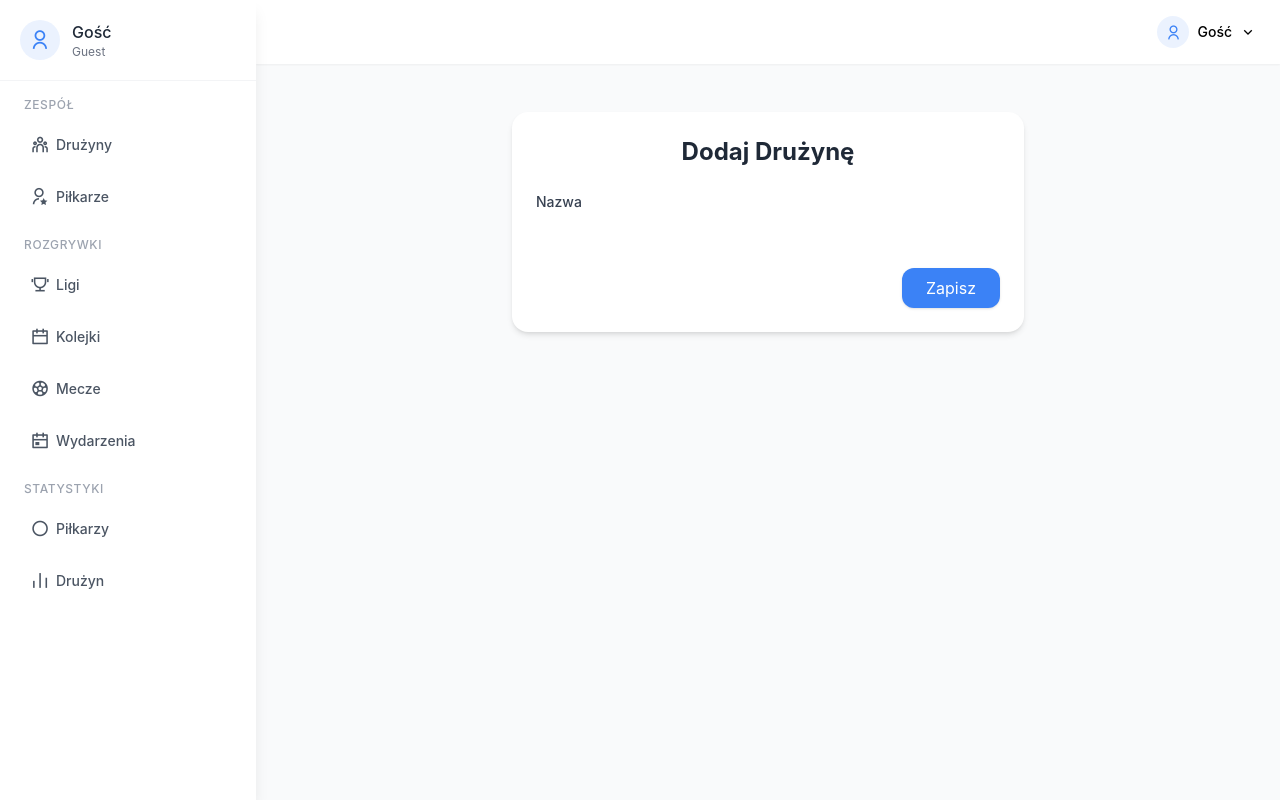
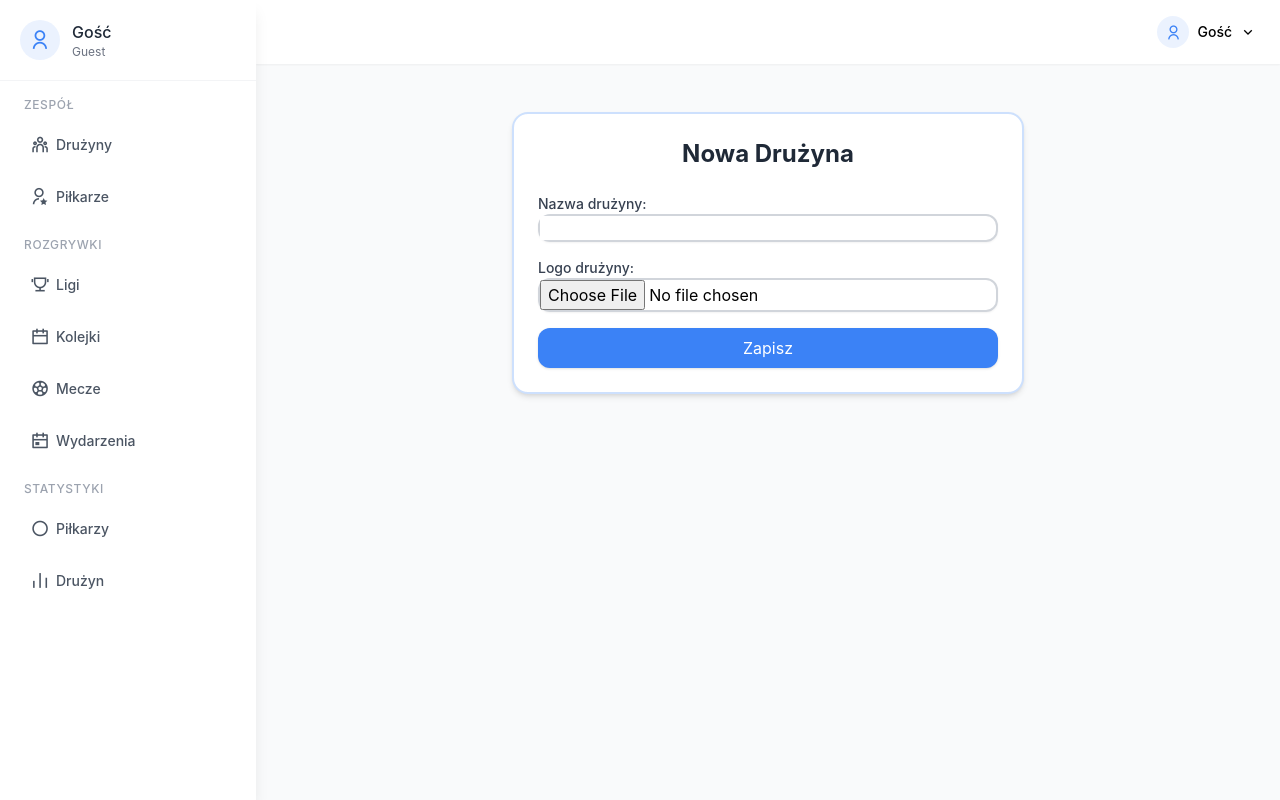
Before and after one commit to MateuszSokolowski03/Projekt, a Django app: page /teams/add/ in a window 1280 px wide. Run offline with Django 5.2, Linux system fonts and the light colour scheme; some libraries are stand-ins or nearby versions.

Commit message:
zmiany wygladu formularzy

```diff
--- a/apps/planner/templates/add_event.html
+++ b/apps/planner/templates/add_event.html
@@ -4,7 +4,7 @@
 
 {% block content %}
 <div class="container mx-auto p-4">
-    <div class="bg-white shadow-md rounded-lg p-6 max-w-lg mx-auto">
+    <div class="bg-white shadow-md rounded-lg p-6 max-w-lg mx-auto border-2 border-solid border-primary/25">
         <h1 class="text-2xl font-bold mb-6 text-center text-gray-800">Dodaj Wydarzenie</h1>
         <form method="post" class="space-y-6">
             {% csrf_token %}
@@ -79,8 +79,8 @@
             {% endfor %}
             </div>
             <div class="flex justify-end">
-                <button type="submit" class="bg-primary text-white px-6 py-2 rounded-md shadow hover:bg-primary/90">
-                    Zapisz
+                <button type="submit" class="w-full bg-primary text-white py-2 rounded-md shadow hover:bg-primary/90 transition-colors">
+                Zapisz
                 </button>
             </div>
         </form>
--- a/apps/planner/templates/add_league.html
+++ b/apps/planner/templates/add_league.html
@@ -4,7 +4,7 @@
 
 {% block content %}
 <div class="container mx-auto p-4">
-    <div class="bg-white shadow-md rounded-lg p-6 max-w-lg mx-auto">
+    <div class="bg-white shadow-md rounded-lg p-6 max-w-lg mx-auto border-2 border-solid border-primary/25">
         <h1 class="text-2xl font-bold mb-6 text-center text-gray-800">Dodaj Ligę</h1>
         <form method="post" class="space-y-6">
             {% csrf_token %}
@@ -46,8 +46,8 @@
                 {% endfor %}
             </div>
             <div class="flex justify-end">
-                <button type="submit" class="bg-primary text-white px-6 py-2 rounded-md shadow hover:bg-primary/90">
-                    Zapisz
+                <button type="submit" class="w-full bg-primary text-white py-2 rounded-md shadow hover:bg-primary/90 transition-colors">
+                Zapisz
                 </button>
             </div>
         </form>
--- a/apps/planner/templates/add_match.html
+++ b/apps/planner/templates/add_match.html
@@ -4,7 +4,7 @@
 
 {% block content %}
 <div class="container mx-auto p-4">
-    <div class="bg-white shadow-md rounded-lg p-6 max-w-lg mx-auto">
+    <div class="bg-white shadow-md rounded-lg p-6 max-w-lg mx-auto border-2 border-solid border-primary/25">
         <h1 class="text-2xl font-bold mb-6 text-center text-gray-800">Dodaj Mecz</h1>
         {% if form.errors %}
             <div class="bg-red-100 border border-red-400 text-red-700 px-4 py-3 rounded mb-4">
@@ -91,8 +91,8 @@
                 {% endfor %}
             </div>
             <div class="flex justify-end">
-                <button type="submit" class="bg-primary text-white px-6 py-2 rounded-md shadow hover:bg-primary/90">
-                    Zapisz
+                <button type="submit" class="w-full bg-primary text-white py-2 rounded-md shadow hover:bg-primary/90 transition-colors">
+                Zapisz
                 </button>
             </div>
         </form>
--- a/apps/planner/templates/add_player.html
+++ b/apps/planner/templates/add_player.html
@@ -4,7 +4,7 @@
 
 {% block content %}
 <div class="container mx-auto p-4">
-    <div class="bg-white shadow-md rounded-lg p-6 max-w-lg mx-auto">
+    <div class="bg-white shadow-md rounded-lg p-6 max-w-lg mx-auto border-2 border-solid border-primary/25">
         <h1 class="text-2xl font-bold mb-6 text-center text-gray-800">Dodaj Piłkarza</h1>
         <form method="post" class="space-y-6">
             {% csrf_token %}
@@ -43,8 +43,8 @@
                 {% endfor %}
             </div>
             <div class="flex justify-end">
-                <button type="submit" class="bg-primary text-white px-6 py-2 rounded-md shadow hover:bg-primary/90">
-                    Zapisz
+                <button type="submit" class="w-full bg-primary text-white py-2 rounded-md shadow hover:bg-primary/90 transition-colors">
+                Zapisz
                 </button>
             </div>
         </form>
--- a/apps/planner/templates/add_round.html
+++ b/apps/planner/templates/add_round.html
@@ -4,7 +4,7 @@
 
 {% block content %}
 <div class="container mx-auto p-4">
-    <div class="bg-white shadow-md rounded-lg p-6 max-w-lg mx-auto">
+    <div class="bg-white shadow-md rounded-lg p-6 max-w-lg mx-auto border-2 border-solid border-primary/25">
         <h1 class="text-2xl font-bold mb-6 text-center text-gray-800">Dodaj Kolejkę</h1>
         <form method="post" class="space-y-6">
             {% csrf_token %}
@@ -55,8 +55,8 @@
                 </div>
             </div>
             <div class="flex justify-end">
-                <button type="submit" class="bg-primary text-white px-6 py-2 rounded-md shadow hover:bg-primary/90">
-                    Zapisz
+                <button type="submit" class="w-full bg-primary text-white py-2 rounded-md shadow hover:bg-primary/90 transition-colors">
+                Zapisz
                 </button>
             </div>
         </form>
--- a/apps/planner/templates/add_team.html
+++ b/apps/planner/templates/add_team.html
@@ -4,30 +4,30 @@
 
 {% block content %}
 <div class="container mx-auto p-4">
-    <div class="bg-white shadow-md rounded-lg p-6 max-w-lg mx-auto">
-        <h1 class="text-2xl font-bold mb-6 text-center text-gray-800">Dodaj Drużynę</h1>
-        <form method="post" enctype="multipart/form-data" class="space-y-6">
+    <div class="bg-white shadow-md rounded-lg p-6 max-w-lg mx-auto border-2 border-solid border-primary/25">
+        <h1 class="text-2xl font-bold mb-6 text-center text-gray-800">Nowa Drużyna</h1>
+        <form method="post" enctype="multipart/form-data">
             {% csrf_token %}
-            <div class="space-y-6">
-                {% for field in form %}
-                <div class="space-y-2">
-                    <label for="{{ field.id_for_label }}" class="block text-sm font-medium text-gray-700">
-                        {% if field.label == "Name" %}Nazwa{% else %}{{ field.label }}{% endif %}
-                    </label>
-
-                    {{ field }}
-
-                    {% if field.errors %}
-                    <p class="text-sm text-red-600 mt-1">{{ field.errors }}</p>
-                    {% endif %}
+            {{ form.non_field_errors }}
+            <div class="mb-4">
+                <div>
+                <p for="id_name" class="block text-sm font-medium text-gray-700">Nazwa drużyny:</p>
                 </div>
-                {% endfor %}
+                <div class="w-full border-2 border-solid border-gray-300 rounded-md shadow-sm">
+                {{ form.name }}
+                </div>
             </div>
-            <div class="flex justify-end">
-                <button type="submit" class="bg-primary text-white px-6 py-2 rounded-md shadow hover:bg-primary/90">
-                    Zapisz
-                </button>
+            <div class="mb-4">
+                <div>
+                    <label for="id_logo" class="block text-sm font-medium text-gray-700">Logo drużyny:</label>
+                </div>
+                <div class="w-full border-2 border-solid border-gray-300 rounded-md shadow-sm">
+                    <input type="file" name="logo" id="id_logo" accept="image/*">
+                </div>
             </div>
+            <button type="submit" class="w-full bg-primary text-white py-2 rounded-md shadow hover:bg-primary/90 transition-colors">
+                Zapisz
+            </button>
         </form>
     </div>
 </div>
--- a/apps/planner/views.py
+++ b/apps/planner/views.py
@@ -293,7 +293,7 @@ def event_list(request):
 
 def add_team(request):
     if request.method == 'POST':
-        form = TeamForm(request.POST, user=request.user)
+        form = TeamForm(request.POST, request.FILES, user=request.user)
         if form.is_valid():
             team = form.save(commit=False)
             team.owner = request.user
```
